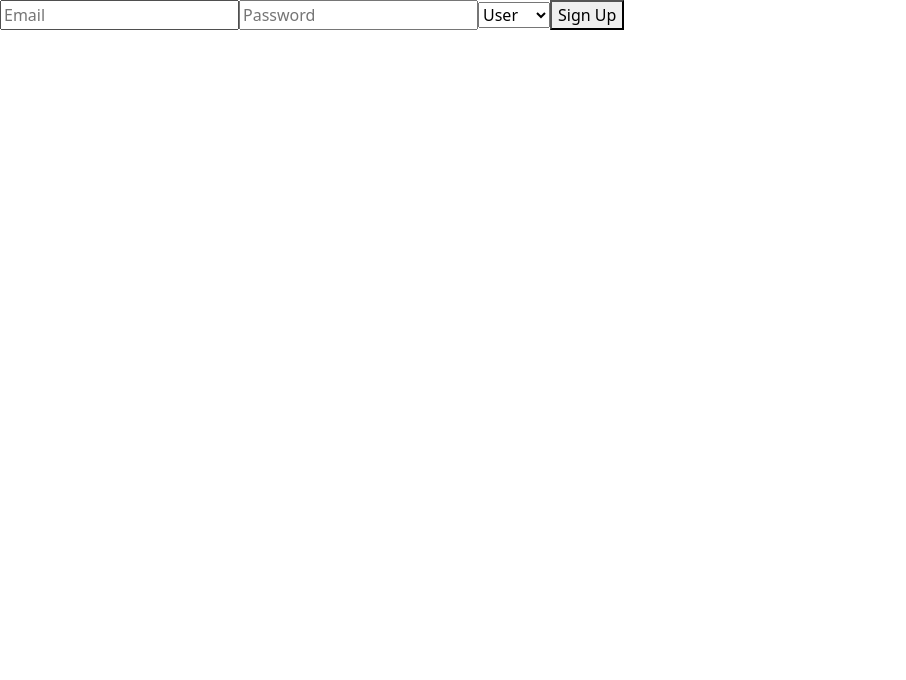
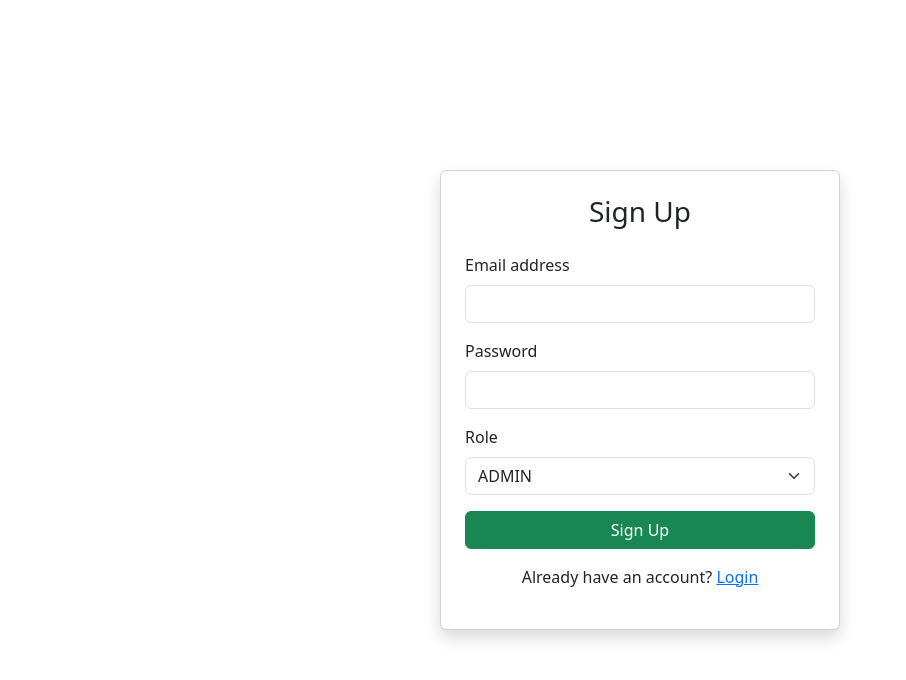
Before and after one commit to nishant-karma/react-vehicle-tracker, a React (Create React App) app: page /signup in a window 1280 px wide. Shown: the top 680 px of the page, without its empty margins (0-906 px from the left). Built offline with nearby package versions, Linux system fonts and the light colour scheme.

Commit message:
add css login signup

```diff
--- a/src/App.js
+++ b/src/App.js
@@ -1,26 +1,40 @@
 import { BrowserRouter as Router, Routes, Route, Navigate } from "react-router-dom";
 import Login from "./components/Login";
 import Signup from "./components/Signup";
-import MapView from "./components/MapView"; // where your Leaflet map lives
+import MapView from "./components/MapView";
 import VehicleTable from "./components/VehicleTable";
 
+const PrivateRoute = ({ children }) => {
+  const token = localStorage.getItem("token");
+  return token ? children : <Navigate to="/login" />;
+};
+
 function App() {
-  const isLoggedIn = !!localStorage.getItem("token");
-
   return (
     <Router>
       <Routes>
+        {/* Public Routes */}
         <Route path="/" element={<Navigate to="/login" />} />
         <Route path="/login" element={<Login />} />
         <Route path="/signup" element={<Signup />} />
 
-        {/* Protected routes below */}
-        {isLoggedIn && (
-          <>
-            <Route path="/map" element={<MapView />} />
-            <Route path="/vehicles" element={<VehicleTable />} />
-          </>
-        )}
+        {/* Protected Routes */}
+        <Route
+          path="/map"
+          element={
+            <PrivateRoute>
+              <MapView />
+            </PrivateRoute>
+          }
+        />
+        <Route
+          path="/vehicles"
+          element={
+            <PrivateRoute>
+              <VehicleTable />
+            </PrivateRoute>
+          }
+        />
       </Routes>
     </Router>
   );
--- a/src/components/Login.jsx
+++ b/src/components/Login.jsx
@@ -1,35 +1,44 @@
-import { useState } from "react";
-import { useNavigate } from "react-router-dom";
-import { login } from "../services/api";
+import React, { useState } from 'react';
+import { useNavigate, Link } from 'react-router-dom';
+import { login } from '../services/api'; // adjust path if necessary
 
-function Login() {
-  const [email, setEmail] = useState("");
-  const [password, setPassword] = useState("");
+const Login = () => {
+  const [email, setEmail] = useState('');
+  const [password, setPassword] = useState('');
   const navigate = useNavigate();
 
   const handleLogin = async (e) => {
     e.preventDefault();
     try {
-      const response = await login(email, password);
-      const token = response.data.token;
-
-      // Store token
-      localStorage.setItem("token", token);
-
-      // Redirect
-      navigate("/map"); // 🔥 This should redirect
+      const res = await login(email, password);
+      localStorage.setItem('token', res.data.token);
+      navigate('/map'); // or your protected route
     } catch (err) {
-      console.error("Login failed", err);
+      alert('Login failed: Invalid credentials');
     }
   };
 
   return (
-    <form onSubmit={handleLogin}>
-      <input value={email} onChange={(e) => setEmail(e.target.value)} placeholder="Email" />
-      <input type="password" value={password} onChange={(e) => setPassword(e.target.value)} placeholder="Password" />
-      <button type="submit">Login</button>
-    </form>
+    <div className="container d-flex align-items-center justify-content-center vh-100">
+      <div className="card p-4 shadow" style={{ width: '100%', maxWidth: '400px' }}>
+        <h3 className="text-center mb-4">Login</h3>
+        <form onSubmit={handleLogin}>
+          <div className="mb-3">
+            <label className="form-label">Email address</label>
+            <input type="email" className="form-control" required value={email} onChange={(e) => setEmail(e.target.value)} />
+          </div>
+          <div className="mb-3">
+            <label className="form-label">Password</label>
+            <input type="password" className="form-control" required value={password} onChange={(e) => setPassword(e.target.value)} />
+          </div>
+          <button type="submit" className="btn btn-primary w-100">Login</button>
+        </form>
+        <p className="mt-3 text-center">
+          Don't have an account? <Link to="/signup">Sign Up</Link>
+        </p>
+      </div>
+    </div>
   );
-}
+};
 
 export default Login;
--- a/src/components/Signup.jsx
+++ b/src/components/Signup.jsx
@@ -1,35 +1,52 @@
-import { useState } from "react";
-import { signup } from "../services/api";
+import React, { useState } from 'react';
+import { useNavigate, Link } from 'react-router-dom';
+import { signup } from '../services/api'; // adjust path if necessary
 
-function Signup() {
-  const [email, setEmail] = useState("");
-  const [password, setPassword] = useState("");
-  const [role, setRole] = useState("USER"); // default role
+const Signup = () => {
+  const [email, setEmail] = useState('');
+  const [password, setPassword] = useState('');
+  const [role, setRole] = useState('ADMIN');
+  const navigate = useNavigate();
 
   const handleSignup = async (e) => {
     e.preventDefault();
     try {
-      const response = await signup(email, password, role);
-      localStorage.setItem("token", response.data.token);
-      alert("Signup successful");
+      await signup(email, password, role);
+      alert('Signup successful!');
+      navigate('/login');
     } catch (err) {
-      alert(err.response?.data || "Signup failed");
+      alert('Signup failed. Try again.');
     }
   };
 
   return (
-    <form onSubmit={handleSignup}>
-      <input type="email" value={email} onChange={(e) => setEmail(e.target.value)} placeholder="Email" required />
-      <input type="password" value={password} onChange={(e) => setPassword(e.target.value)} placeholder="Password" required />
+    <div className="container d-flex align-items-center justify-content-center vh-100">
+      <div className="card p-4 shadow" style={{ width: '100%', maxWidth: '400px' }}>
+        <h3 className="text-center mb-4">Sign Up</h3>
+        <form onSubmit={handleSignup}>
+          <div className="mb-3">
+            <label className="form-label">Email address</label>
+            <input type="email" className="form-control" required value={email} onChange={(e) => setEmail(e.target.value)} />
+          </div>
+          <div className="mb-3">
+            <label className="form-label">Password</label>
+            <input type="password" className="form-control" required value={password} onChange={(e) => setPassword(e.target.value)} />
+          </div>
+          <div className="mb-3">
+            <label className="form-label">Role</label>
+            <select className="form-select" value={role} onChange={(e) => setRole(e.target.value)}>
+           <option value="ADMIN">ADMIN</option>
 
-      <select value={role} onChange={(e) => setRole(e.target.value)} required>
-        <option value="USER">User</option>
-        <option value="ADMIN">Admin</option>
-      </select>
-
-      <button type="submit">Sign Up</button>
-    </form>
+            </select>
+          </div>
+          <button type="submit" className="btn btn-success w-100">Sign Up</button>
+        </form>
+        <p className="mt-3 text-center">
+          Already have an account? <Link to="/login">Login</Link>
+        </p>
+      </div>
+    </div>
   );
-}
+};
 
 export default Signup;
```
